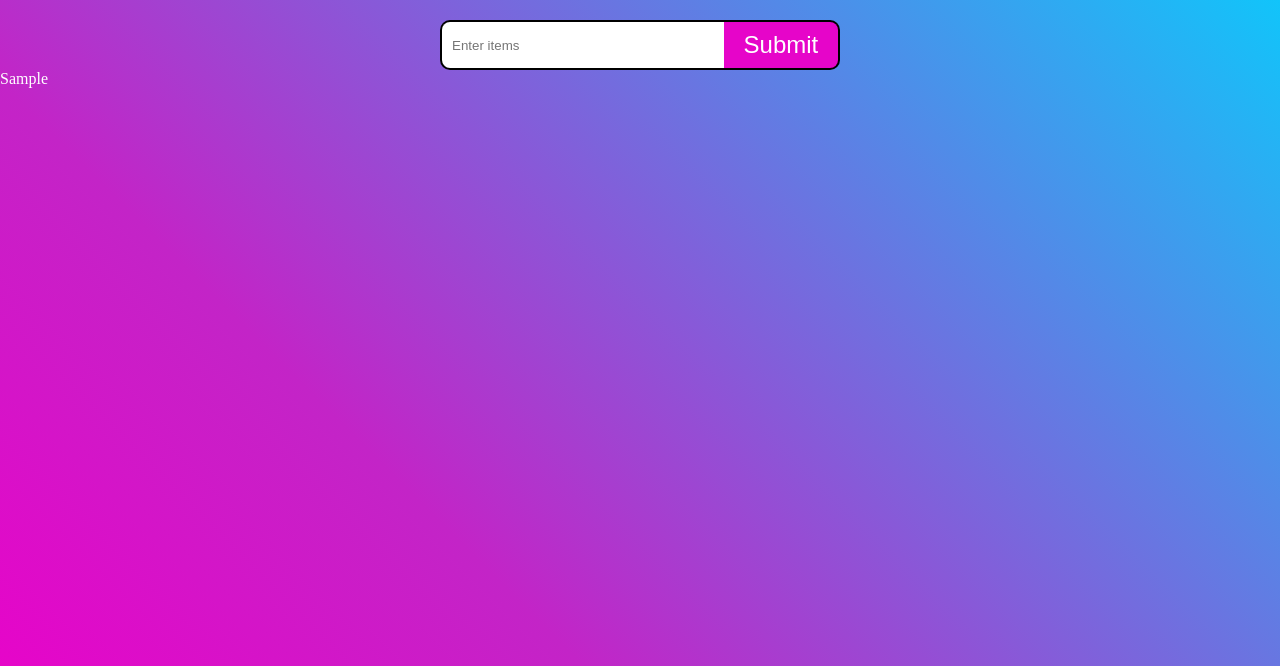
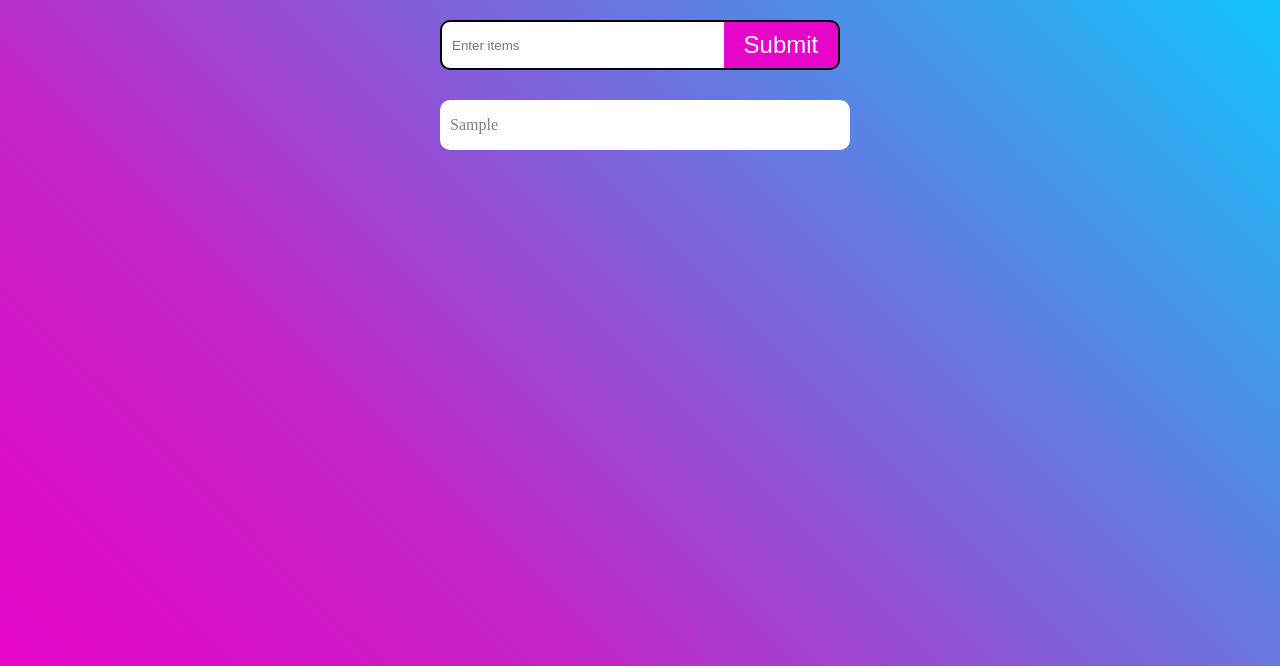
Before and after one commit to Eduard4002/groceryJavascript, a plain HTML site: page index.html in a window 1280 px wide. Both pictures are taken after typing "Sample" into the empty fields and a click on the button "Submit". Shown: the part 134-800 px from the top of the page. Drawn offline with Linux system fonts and the light colour scheme.

Commit message:
AddCellToPage function

```diff
--- a/index.css
+++ b/index.css
@@ -51,3 +51,22 @@ body{
 #inputField button:hover{
     background-color: rgba(195,36,199,1);
 }
+#itemsGrid{
+    display: grid;
+    grid-template-columns: 1fr;
+    width: 400px;
+    margin:30px auto;
+    gap:30px;
+}
+.cell{
+    width: 100%;
+    height: 50px;
+    background-color: white;
+    border-radius: 10px;
+
+    color:gray;
+    display: flex;
+    align-items: center;
+
+    padding-left: 10px;
+}
--- a/index.html
+++ b/index.html
@@ -5,7 +5,7 @@
     <meta http-equiv="X-UA-Compatible" content="IE=edge">
     <meta name="viewport" content="width=device-width, initial-scale=1.0">
     <link rel = "stylesheet" href = "index.css">
-    <title></title>
+    <title>Grocery list</title>
 </head>
 <body onload = "loadItems()">
     <h1 id = "header">Grocery list</h1>
--- a/main.js
+++ b/main.js
@@ -4,17 +4,24 @@ var itemsGrid = document.getElementById("itemsGrid");
 
 function submitItem(){
     if(inputItem.value == "") return;
-    //Create HTML/CSS elements
-    var cell = document.createElement("div");
-    cell.className = "cell";
-    cell.innerHTML = inputItem.value;
-
-    itemsGrid.appendChild(cell);
+    addCellToPage(inputItem);
 
     inputItem.value = "";
 
     localStorage.setItem("Grid", itemsGrid.innerHTML);
 }
+function addCellToPage(itemName){
+    var cell = document.createElement("div");
+    cell.className = "cell";
+
+    var paragraph = document.createElement("p");
+    paragraph.innerHTML = inputItem.value;
+
+    cell.appendChild(paragraph);
+
+
+    itemsGrid.appendChild(cell);
+}
 function loadItems(){
     const grid = localStorage.getItem("Grid");
     itemsGrid.innerHTML = grid;
```
